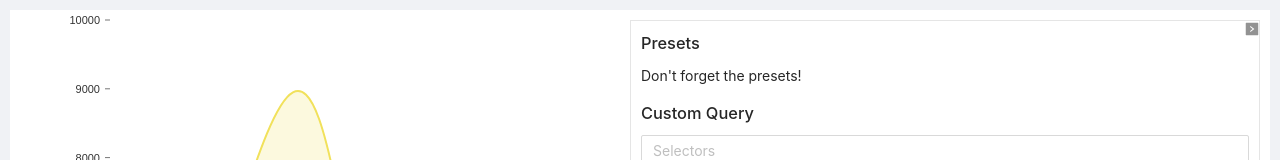
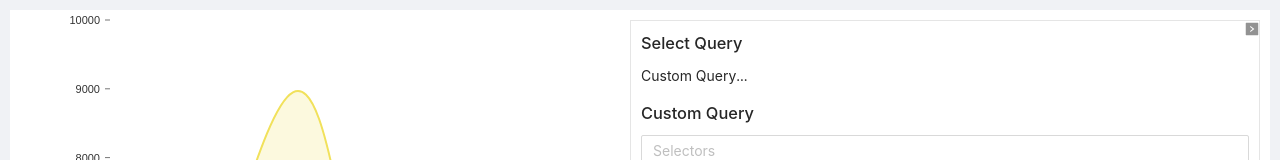
Before and after one commit to IstoraMandiri/anki-vision, a Next.js app: page / in a window 1280 px wide. Shown: the top 160 px of the page. Built offline with nearby package versions, Linux system fonts and the light colour scheme.

Commit message:
Fix build

```diff
--- a/components/Dashboard.tsx
+++ b/components/Dashboard.tsx
@@ -2,7 +2,7 @@ import { Spin } from "antd";
 
 import Json from "./Json";
 import useQueryBuilder from "../hooks/query";
-import BuildQuery from "./BuildQuery";
+
 import GraphRenderer from "./GraphRenderer";
 
 import FileImport from "./FileImport";
--- a/components/GraphBuilder.tsx
+++ b/components/GraphBuilder.tsx
@@ -7,6 +7,7 @@ import DropdownSelect from "./Dropdown";
 import { selects } from "../utils/selects";
 import { objectify } from "../utils/transforms";
 import { Button } from "antd";
+
 const selectors = Object.keys(selects).map((id) => ({ ...selects[id], id }));
 
 const BuildQuery = ({ state, actions, graph, setGraph }) => {
@@ -15,8 +16,8 @@ const BuildQuery = ({ state, actions, graph, setGraph }) => {
   const { graphTypes, type } = graph;
   return (
     <>
-      <h3>Presets</h3>
-      <p>Don't forget the presets!</p>
+      <h3>Select Query</h3>
+      <p>Custom Query...</p>
       <h3>Custom Query</h3>
       <MultiSelect
         name="Selectors"
```
